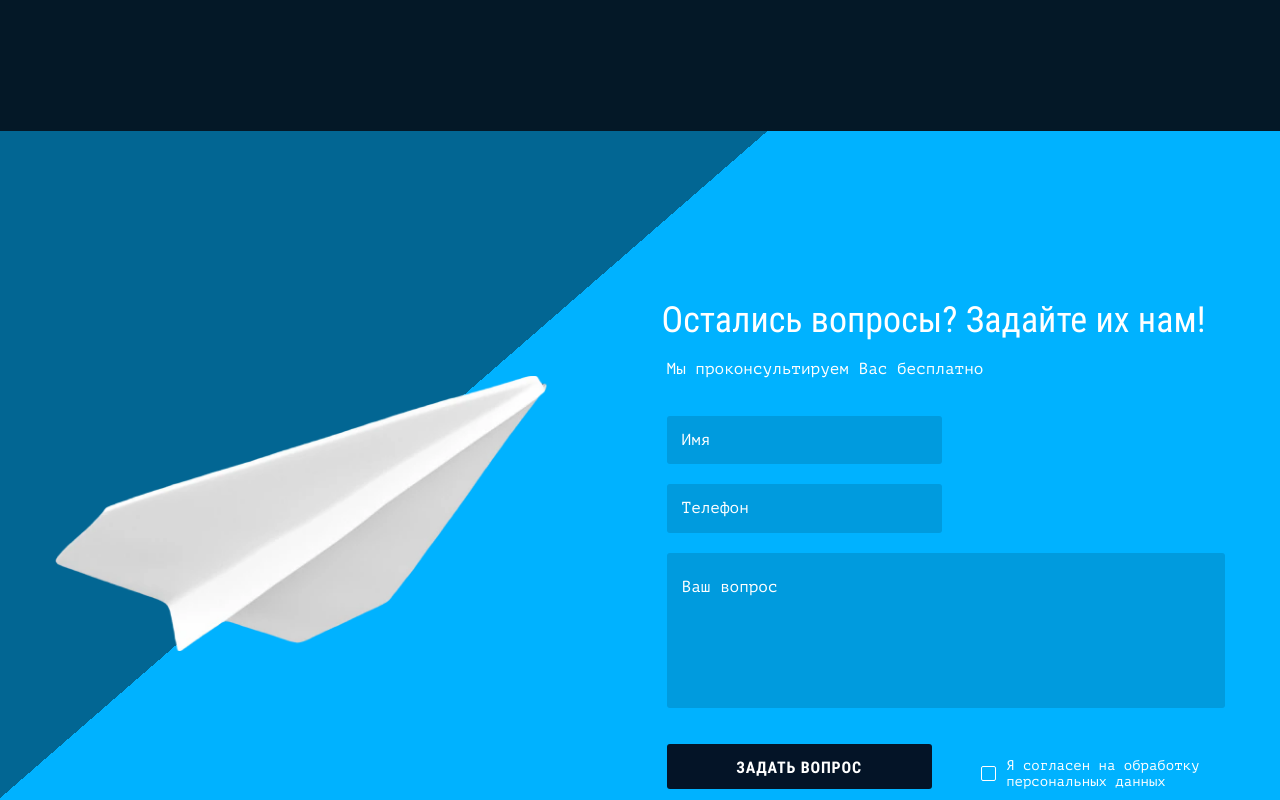
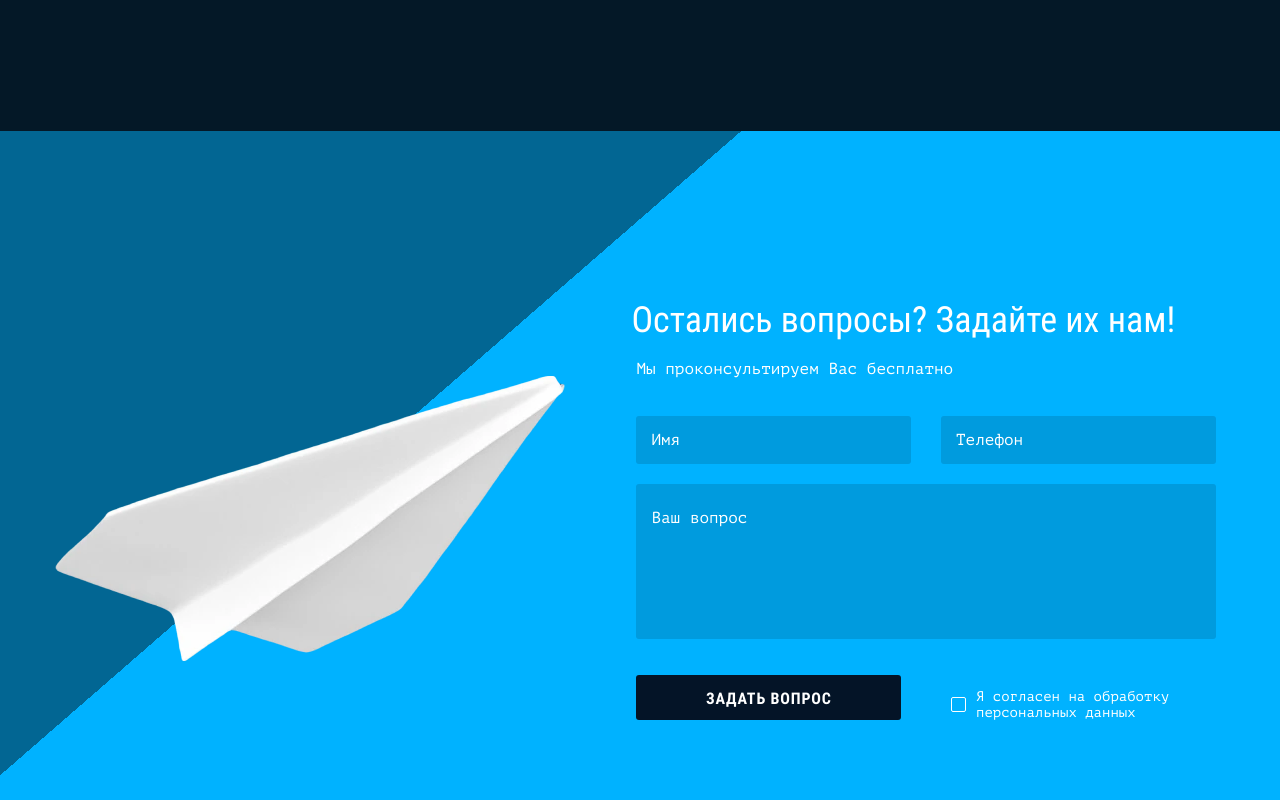
Before and after one commit to FantasticFox91/smart-device, a website built with webpack: page source/index.html in a window 1280 px wide. Shown: the part 3020-3820 px from the top of the page. Built offline with nearby package versions, Linux system fonts and the light colour scheme; files whose address does not match are found by name.

Commit message:
fix: fixed mentor comments

```diff
--- a/source/index.html
+++ b/source/index.html
@@ -188,10 +188,10 @@
         </section>
         <section class="feedback" id="feedback">
           <div class="container feedback__container">
-            <picture class="feedback__image">
+            <picture >
               <source type="image/webp" srcset="./img/paper-airplane.webp, ./img/paper-airplane@2x.webp 2x">
 
-              <img src="./img/paper-airplane.png" srcset="./img/paper-airplane@2x.png" alt="Бумажный самолет" width="510" height="285">
+              <img class="feedback__image" src="./img/paper-airplane.png" srcset="./img/paper-airplane@2x.png" alt="Бумажный самолет" width="510" height="285">
             </picture>
             <div class="feedback__form">
               <h2 class="heading feedback__heading">Остались вопросы? Задайте их нам!</h2>
--- a/source/sass/blocks/feedback.scss
+++ b/source/sass/blocks/feedback.scss
@@ -9,9 +9,9 @@
 .feedback__container {
   position: relative;
   display: flex;
+  justify-content: space-between;
   padding-top: 164px;
   padding-bottom: 250px;
-  gap: 115px;
   color: $color-default-white;
 
   @include vp-1439 {
@@ -69,7 +69,10 @@
 }
 
 .feedback__form {
+  margin-right: 9px;
+
   @include vp-1023 {
     width: 100%;
+    margin-right: 0;
   }
 }
--- a/source/sass/blocks/form.scss
+++ b/source/sass/blocks/form.scss
@@ -10,7 +10,7 @@
     background-color: rgba(4, 20, 39, 0.15);
     border-radius: 3px;
     color: $color-default-white;
-    cursor: pointer;
+    cursor: text;
   }
 
   input:first-of-type {
@@ -30,7 +30,7 @@
     border: none;
     background-color: rgba(4, 20, 39, 0.15);
     border-radius: 3px;
-    cursor: pointer;
+    cursor: text;
   }
 
   textarea::placeholder {
```
Also changed, not shown: build/css/style.css, build/css/style.min.css, build/index.html, 1 other file.
